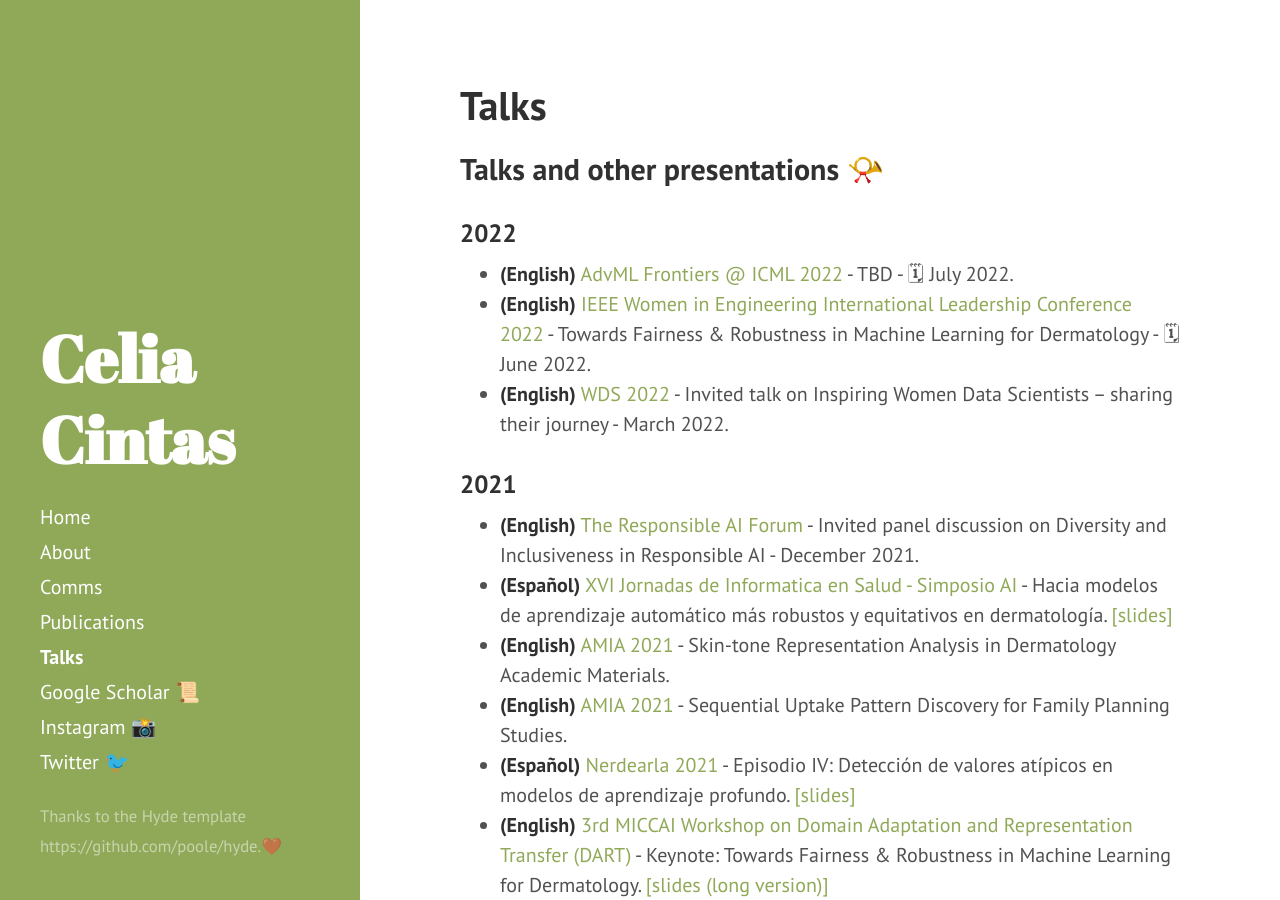
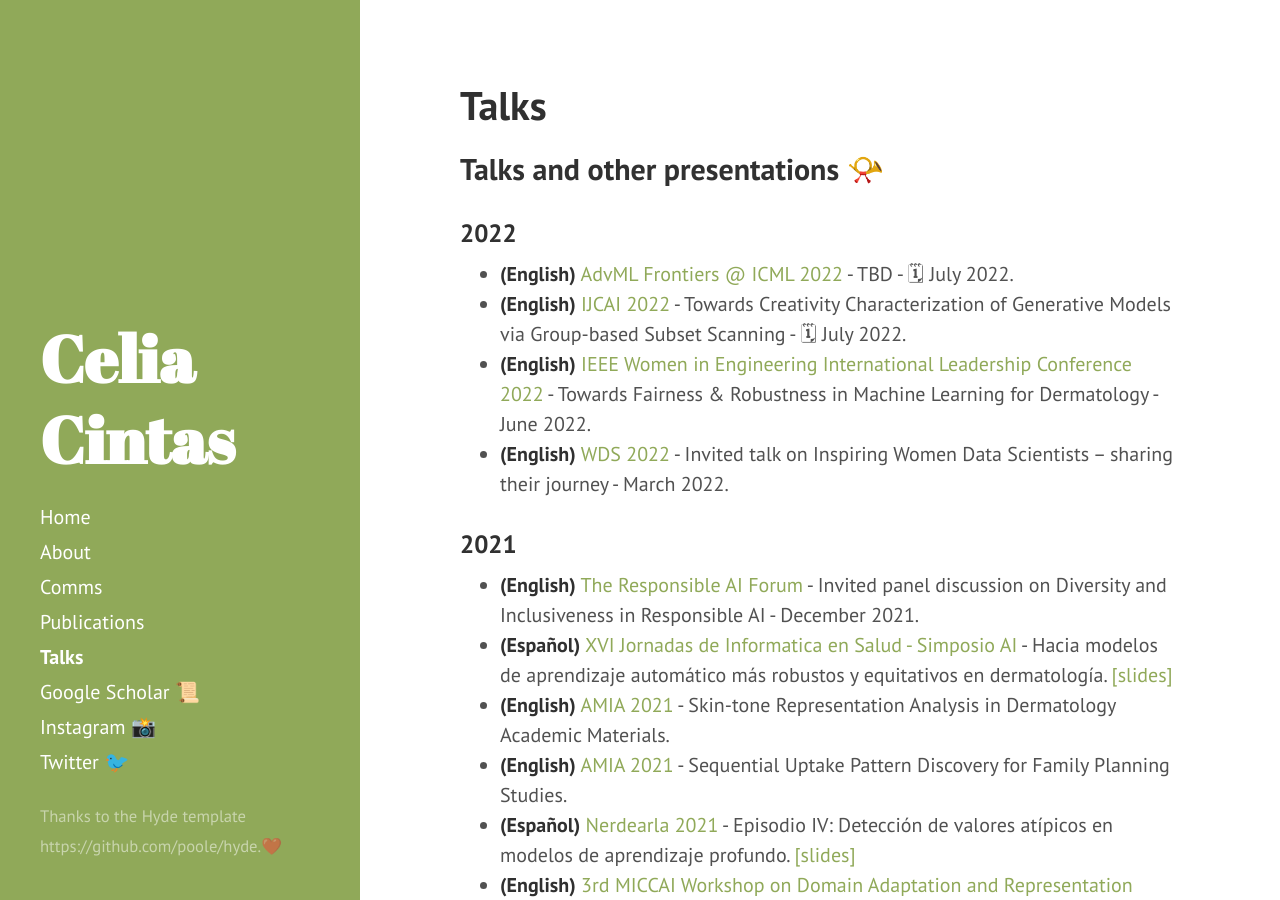
Before and after one commit to celiacintas/celiacintas.github.io, a Jekyll site: the page built from talks.md, in a window 1280 px wide and 900 px high. Built offline with Jekyll 4.4.1, drawn with Linux system fonts in a browser that asks for light colours.

Commit message:
Update talks.md

```diff
--- a/talks.md
+++ b/talks.md
@@ -9,7 +9,8 @@ title: Talks
 ### 2022
 
 * **(English)** [AdvML Frontiers @ ICML 2022](https://advml-frontier.github.io/) - TBD - 🗓 July 2022.
-* **(English)** [IEEE Women in Engineering International Leadership Conference 2022](https://ieee-wie-ilc.org/program/) - Towards Fairness & Robustness in Machine Learning for Dermatology - 🗓 June 2022.
+* **(English)** [IJCAI 2022](https://ijcai-22.org/special-track-on-ai-the-arts-and-creativity-accepted-papers/) - Towards Creativity Characterization of Generative Models via Group-based Subset Scanning - 🗓 July 2022.
+* **(English)** [IEEE Women in Engineering International Leadership Conference 2022](https://ieee-wie-ilc.org/program/) - Towards Fairness & Robustness in Machine Learning for Dermatology - June 2022.
 * **(English)** [WDS 2022](https://www.idia.ac.za/wds-2022-8-march-programme/) - Invited talk on Inspiring Women Data Scientists – sharing their journey -  March 2022.
 
 ### 2021
```
